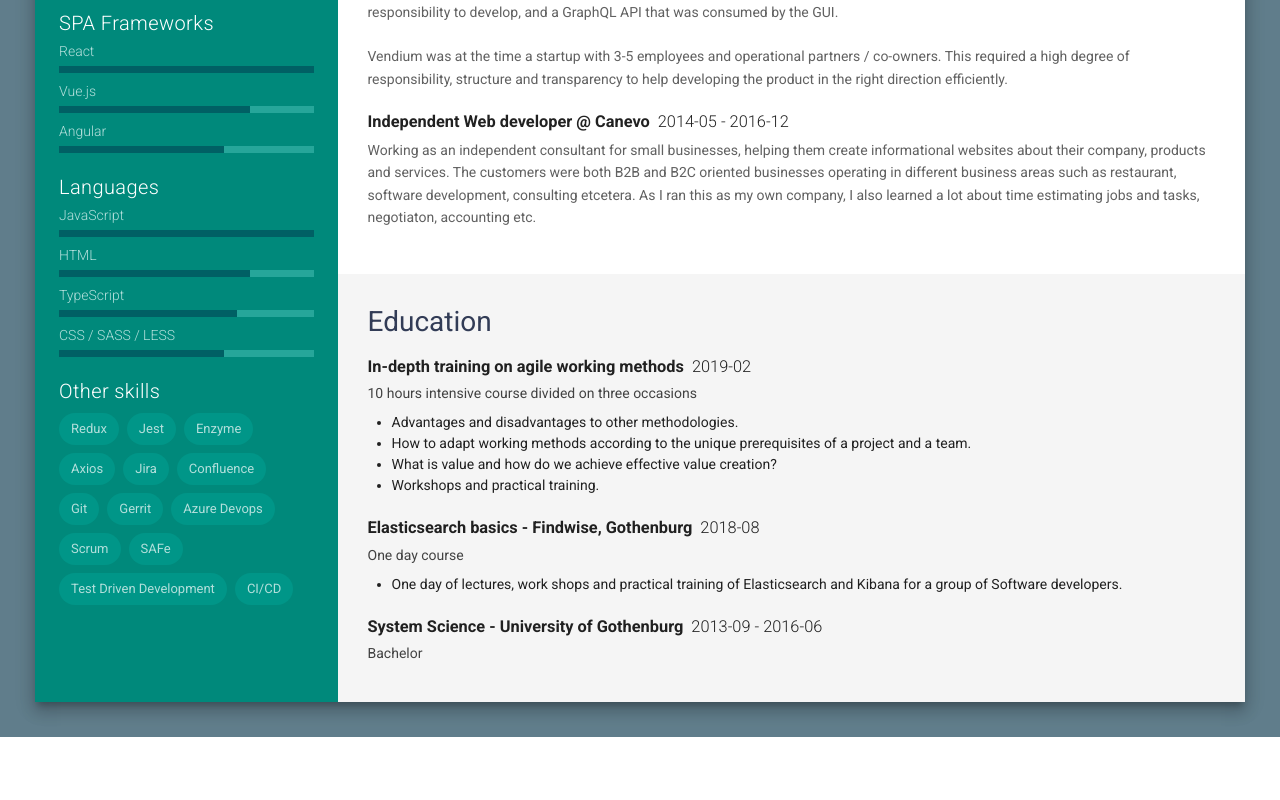
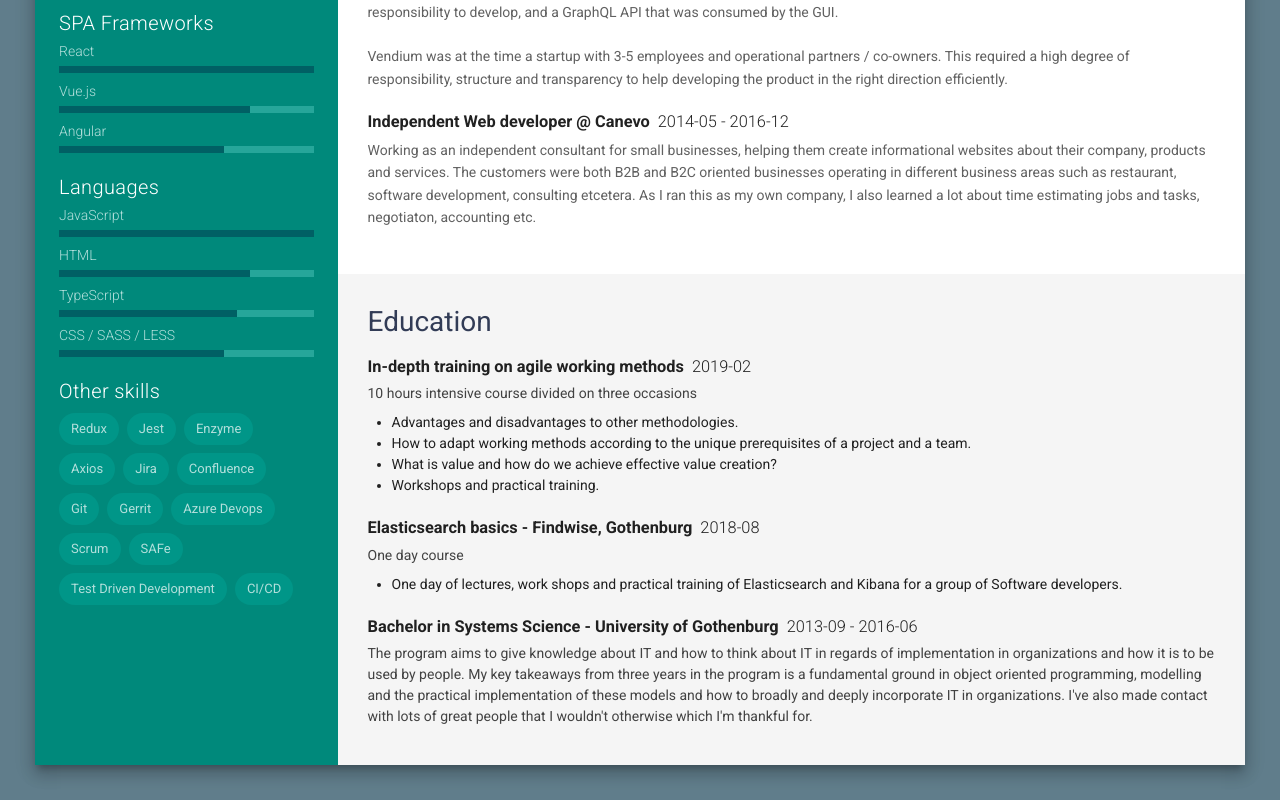
Before and after one commit to patriknil90/vue-resume, a Vue app: page / in a window 1280 px wide. Shown: the part 823-1623 px from the top of the page. Before the commit the page ends 1560 px from the top, so only its background shows below. Built offline with nearby package versions, Linux system fonts and the light colour scheme.

Commit message:
Add Systems Science description

```diff
--- a/src/components/resume/Education.vue
+++ b/src/components/resume/Education.vue
@@ -52,8 +52,8 @@ export default {
           period: '2018-08',
         },
         {
-          title: 'System Science - University of Gothenburg',
-          description: 'Bachelor',
+          title: 'Bachelor in Systems Science - University of Gothenburg',
+          description: 'The program aims to give knowledge about IT and how to think about IT in regards of implementation in organizations and how it is to be used by people. My key takeaways from three years in the program is a fundamental ground in object oriented programming, modelling and the practical implementation of these models and how to broadly and deeply incorporate IT in organizations. I\'ve also made contact with lots of great people that I wouldn\'t otherwise which I\'m thankful for.',
           period: '2013-09 - 2016-06',
         },
       ]
```
